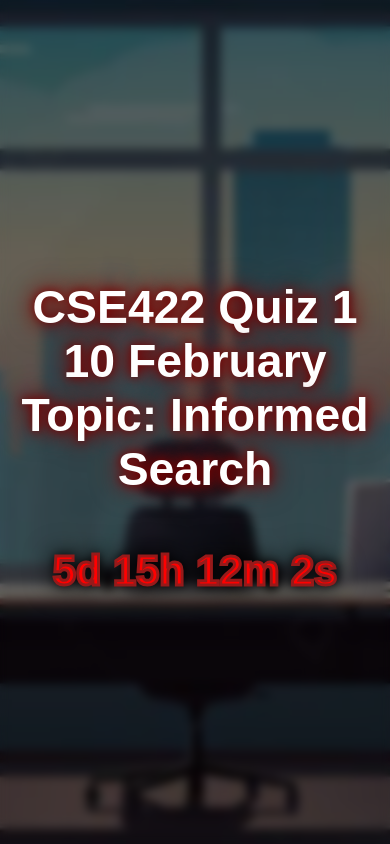
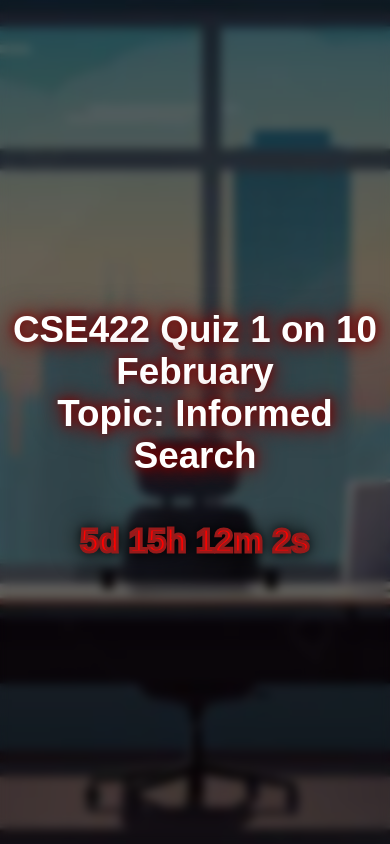
Before and after one commit to niloyahsan1/countdown, a plain HTML site: page index.html in a window 390 px wide. Drawn offline with Linux system fonts and the light colour scheme.

Commit message:
422 quiz

```diff
--- a/index.html
+++ b/index.html
@@ -10,7 +10,7 @@
 </head>
 
 <body>
-    <h1>CSE422 Quiz 1 <br> 10 February <br> Topic: Informed Search </h1>
+    <h1>CSE422 Quiz 1 on 10 February <br> Topic: Informed Search </h1>
     <div id="countdown"></div>
 
     <script src="scripts.js"></script>
--- a/style.css
+++ b/style.css
@@ -21,7 +21,7 @@ body {
 }
 
 h1 {
-  font-size: 5em;
+  font-size: 3.5em;
   color: #fff;
   padding: 10px;
   font-weight: bold;
@@ -44,7 +44,7 @@ h1 {
 }
 
 #countdown {
-  font-size: 4em;
+  font-size: 3em;
   color: #ffffff;
   padding: 10px;
   font-weight: bold;
@@ -55,7 +55,7 @@ h1 {
 }
 
 #countdown:hover {
-  font-size: 4em;
+  font-size: 3.5em;
   color: red;
   padding: 10px;
   font-weight: bold;
@@ -65,11 +65,11 @@ h1 {
 /* Media query for smaller screens (e.g., mobile devices) */
 @media only screen and (max-width: 768px) {
   h1 {
-    font-size: 2.9em;
+    font-size: 2.3em;
   }
 
   #countdown {
-    font-size: 2.6em;
+    font-size: 2.1em;
     color: red;
     padding: 10px;
     font-weight: bold;
@@ -78,7 +78,7 @@ h1 {
   }
 
   #countdown:hover {
-    font-size: 2.6em;
+    font-size: 2.1em;
     color: red;
     padding: 10px;
     font-weight: bold;
```
